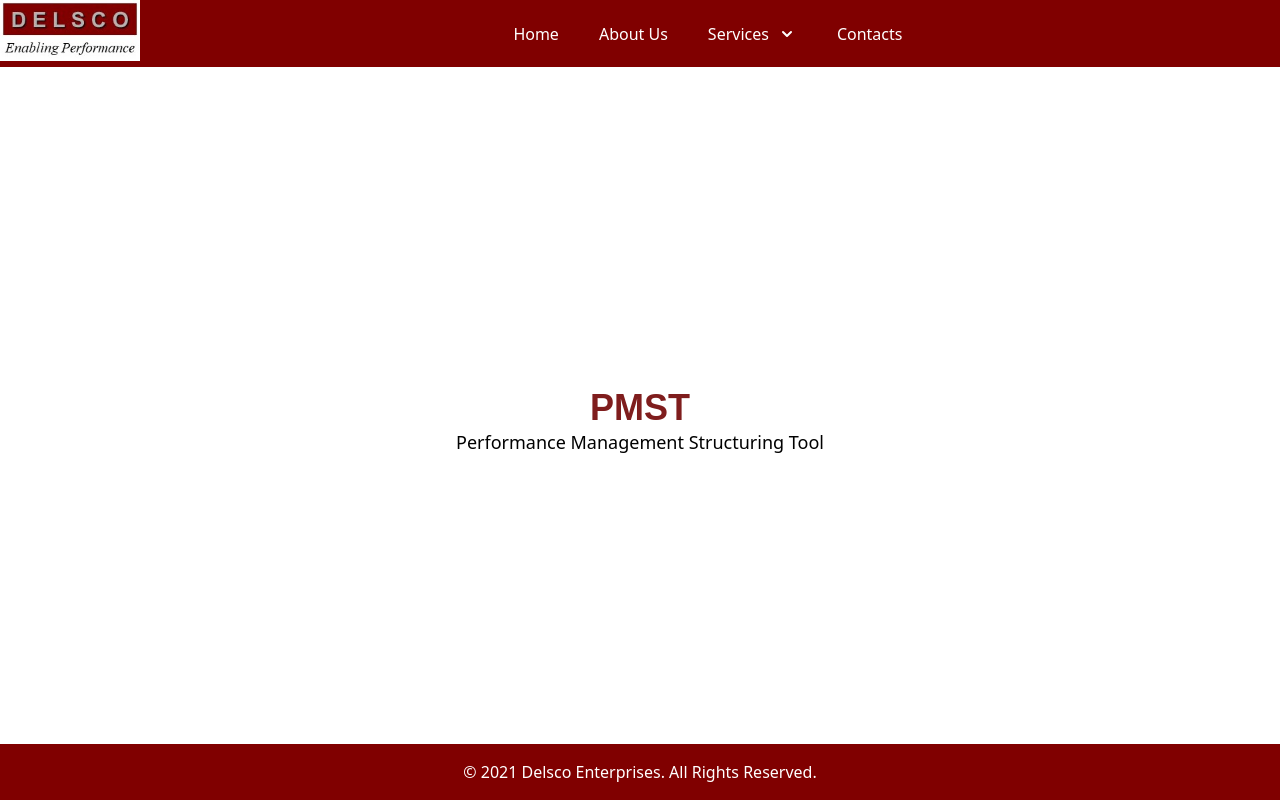
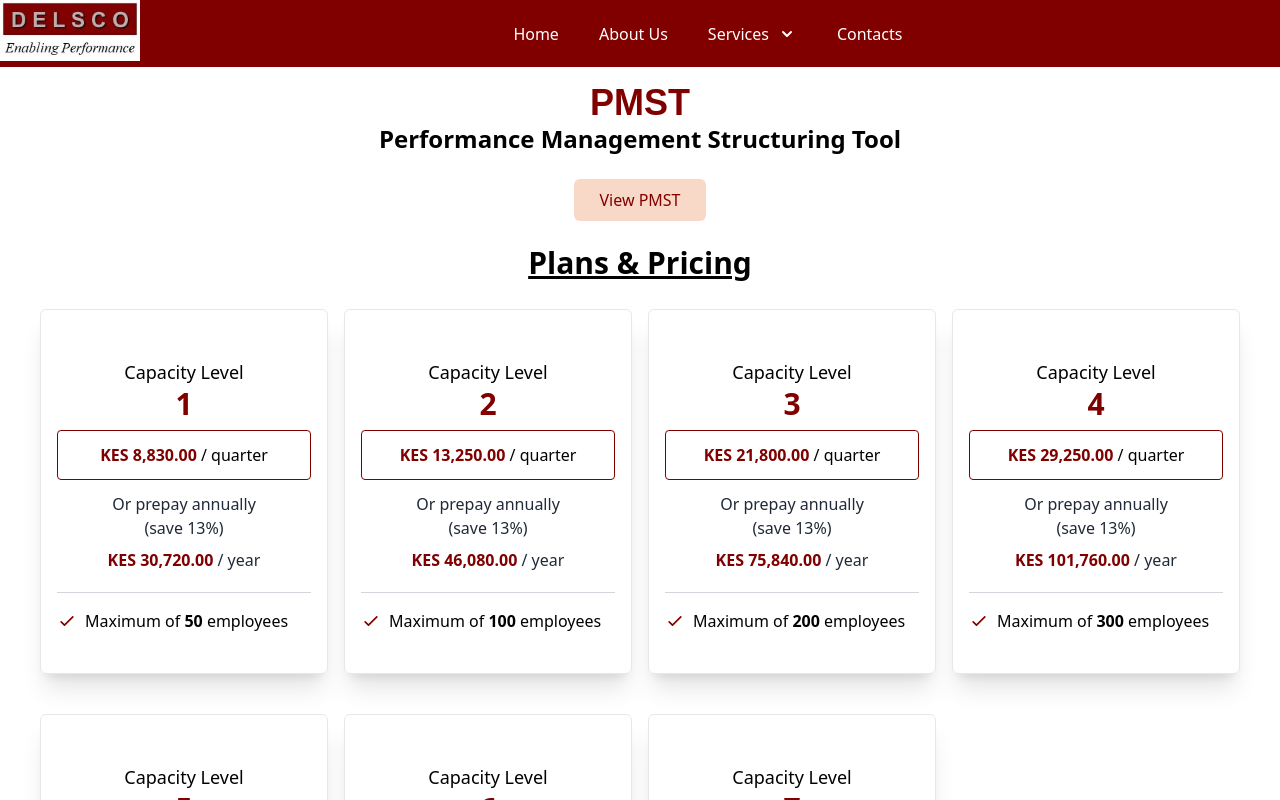
Before and after one commit to adagala/delsco, a Next.js app: page /pmst in a window 1280 px wide. Shown: the top 800 px of the page. Built offline with nearby package versions, Linux system fonts and the light colour scheme.

Commit message:
add: plans & pricing

```diff
--- a/pages/pmst.tsx
+++ b/pages/pmst.tsx
@@ -1,21 +1,194 @@
+import { CheckIcon } from '@heroicons/react/outline';
 import { NextPage } from 'next'
 import Layout from '../components/layout'
 
+const Levels = [1, 2, 3, 4, 5, 6, 7] as const;
+type Level = typeof Levels[number];
+
+interface ICapacityLevel {
+    level: Level;
+    employeesLimit: number;
+    price: IPricing,
+    description: {
+        first: string;
+        second: string;
+    }
+}
+
+interface IPricing {
+    quarterly: number;
+    yearly: number;
+}
+
+const CapacityLevels: ICapacityLevel[] = [
+    {
+        level: 1,
+        employeesLimit: 50,
+        price: {
+            quarterly: 8_830,
+            yearly: 30_720
+        },
+        description: {
+            first: 'Level 1 (1 - 50)',
+            second: 'Max. 50 Employees'
+        }
+    },
+    {
+        level: 2,
+        employeesLimit: 100,
+        price: {
+            quarterly: 13_250,
+            yearly: 46_080
+        },
+        description: {
+            first: 'Level 2 (51 - 100)',
+            second: 'Max. 100 Employees'
+        }
+    },
+    {
+        level: 3,
+        employeesLimit: 200,
+        price: {
+            quarterly: 21_800,
+            yearly: 75_840
+        },
+        description: {
+            first: 'Level 3 (101 - 200)',
+            second: 'Max. 200 Employees'
+        }
+    },
+    {
+        level: 4,
+        employeesLimit: 300,
+        price: {
+            quarterly: 29_250,
+            yearly: 101_760
+        },
+        description: {
+            first: 'Level 4 (201 - 300)',
+            second: 'Max. 300 Employees'
+        }
+    },
+    {
+        level: 5,
+        employeesLimit: 500,
+        price: {
+            quarterly: 39_750,
+            yearly: 138_240
+        },
+        description: {
+            first: 'Level 5 (301 - 500)',
+            second: 'Max. 500 Employees'
+        }
+    },
+    {
+        level: 6,
+        employeesLimit: 1000,
+        price: {
+            quarterly: 61_300,
+            yearly: 213_120
+        },
+        description: {
+            first: 'Level 6 (501 - 1000)',
+            second: 'Max. 1000 Employees'
+        }
+    },
+    {
+        level: 7,
+        employeesLimit: 3000,
+        price: {
+            quarterly: 79_200,
+            yearly: 275_520
+        },
+        description: {
+            first: 'Level 7 (Over 1000)',
+            second: 'Over 1000 Employees'
+        }
+    }
+]
+
+const currencyFormatter = new Intl.NumberFormat('en-US', {
+    style: 'currency',
+    currency: 'KES'
+});
+
+const percentageSavings = (pricing: IPricing) => {
+    const quarterlyTotal = pricing.quarterly * 4;
+    const saving = quarterlyTotal - pricing.yearly;
+    const percentageSaving = (saving / quarterlyTotal) * 100;
+    return `${Math.round(percentageSaving)}%`;
+}
 
 const PMST: NextPage = () => {
     return (
         <Layout title="PMST">
-            <main className="h-full">
+            <main className='my-4'>
                 <section className="flex flex-col justify-center items-center h-full mt-4">
-                    <div className="text-3xl xl:text-4xl font-work-sans font-bold text-red-900">
+                    <div className="text-4xl font-work-sans font-bold text-delsco-500">
                         PMST
                     </div>
-                    <div className="text-lg">
+                    <div className="text-2xl font-semibold text-center">
                         Performance Management Structuring Tool
                     </div>
+                    <div className="mt-6">
+                        <a
+                            href="https://www.pmst.delscokenya.com"
+                            target='_blank'
+                            rel='noreferrer'
+                            className="w-full flex items-center justify-center px-8 py-1 border border-transparent text-base font-medium rounded-md text-delsco-500 bg-delsco-100 hover:bg-delsco-200 md:py-2 md:px-6"
+                        >
+                            View PMST
+                        </a>
+                    </div>
+                    <div className="mt-6 text-2xl xl:text-3xl font-semibold underline underline-offset-2 cursor-pointer">
+                        Plans & Pricing
+                    </div>
                 </section>
-            </main>
-        </Layout>
+                <section className='grid grid-cols-1 gap-2 mx-10 md:grid-cols-3 md:gap-3 md:mx-10 lg:grid-cols-4 lg:gap-4 lg:mx-10 mt-4'>
+                    {CapacityLevels.map((capacity) => (
+                        <div key={capacity.level} className='shadow-xl border rounded-md px-4 text-center py-10 my-3 cursor-pointer transition ease-linear delay-75 hover:-translate-y-1 hover:scale-105 duration-100 hover:border-delsco-500'>
+                            <div className='pt-2 text-lg'>
+                                Capacity Level
+                            </div>
+                            <div className='pb-2 text-3xl font-bold text-delsco-500'>
+                                {capacity.level}
+                            </div>
+                            <div className='py-3 border border-delsco-500 rounded'>
+                                <span className='text-delsco-500 text-md font-semibold'>
+                                    {currencyFormatter.format(capacity.price.quarterly)}
+                                </span> / quarter
+                            </div>
+                            <div className='py-2 text-gray-800'>
+                                <div className='pt-1'>
+                                    Or prepay annually
+                                </div>
+                                <div className='pb-1'>
+                                    (save {percentageSavings(capacity.price)})
+                                </div>
+                                <div className='py-1'>
+                                    <span className='text-delsco-500 text-md font-semibold'>
+                                        {currencyFormatter.format(capacity.price.yearly)}
+                                    </span> / year
+                                </div>
+                            </div>
+                            <div className='mt-2 pt-4 border-t border-t-gray-300 flex items-center'>
+                                <CheckIcon className="flex-shrink-0 mr-2 h-5 w-5 text-delsco-500" aria-hidden="true" />
+                                {
+                                    capacity.level < 7 ?
+                                        <span>
+                                            Maximum of <span className='font-bold'> {capacity.employeesLimit} </span> employees
+                                        </span>
+                                        :
+                                        <span>
+                                            Unlimited employees
+                                        </span>
+                                }
+                            </div>
+                        </div>
+                    ))}
+                </section>
+            </main >
+        </Layout >
     )
 }
 
```
